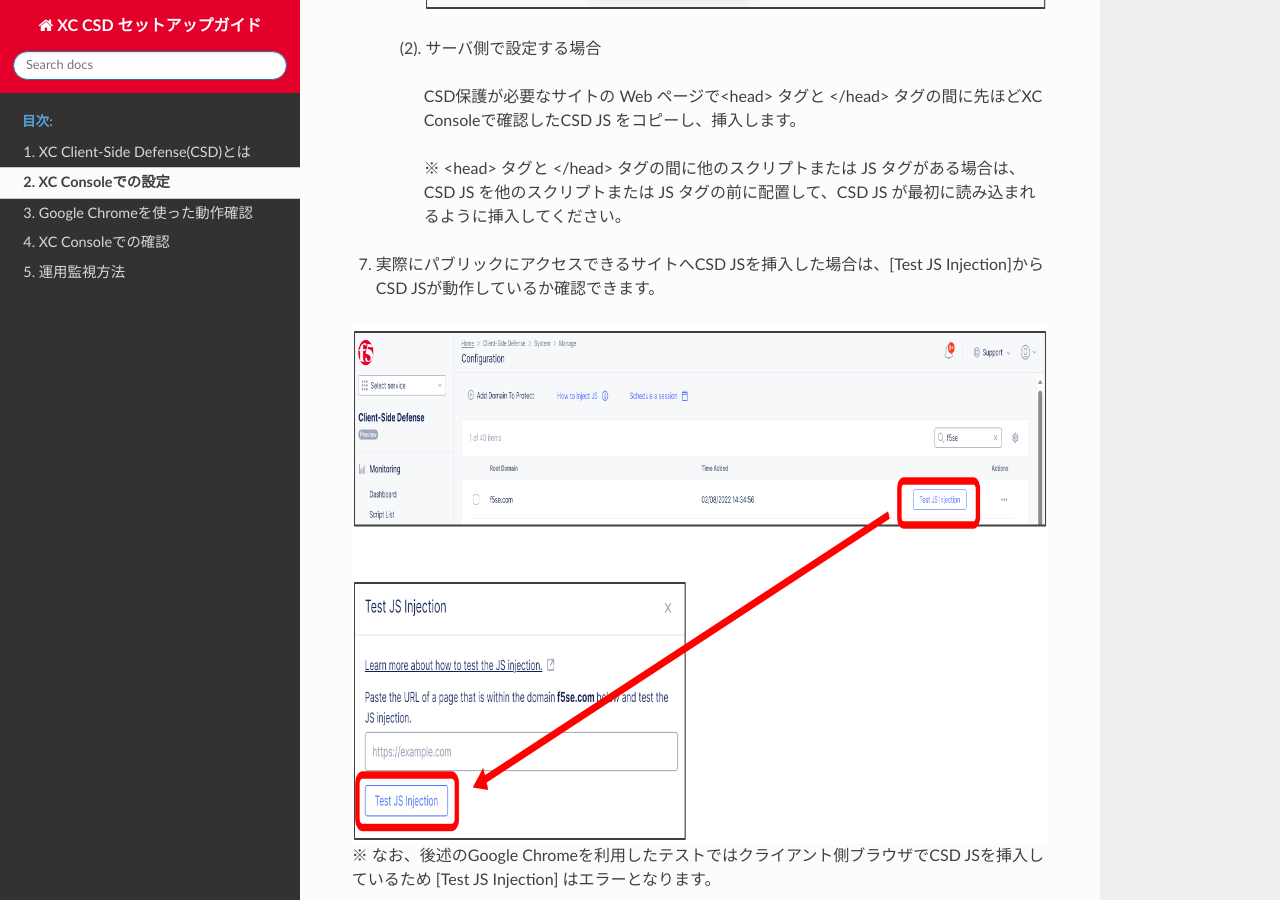
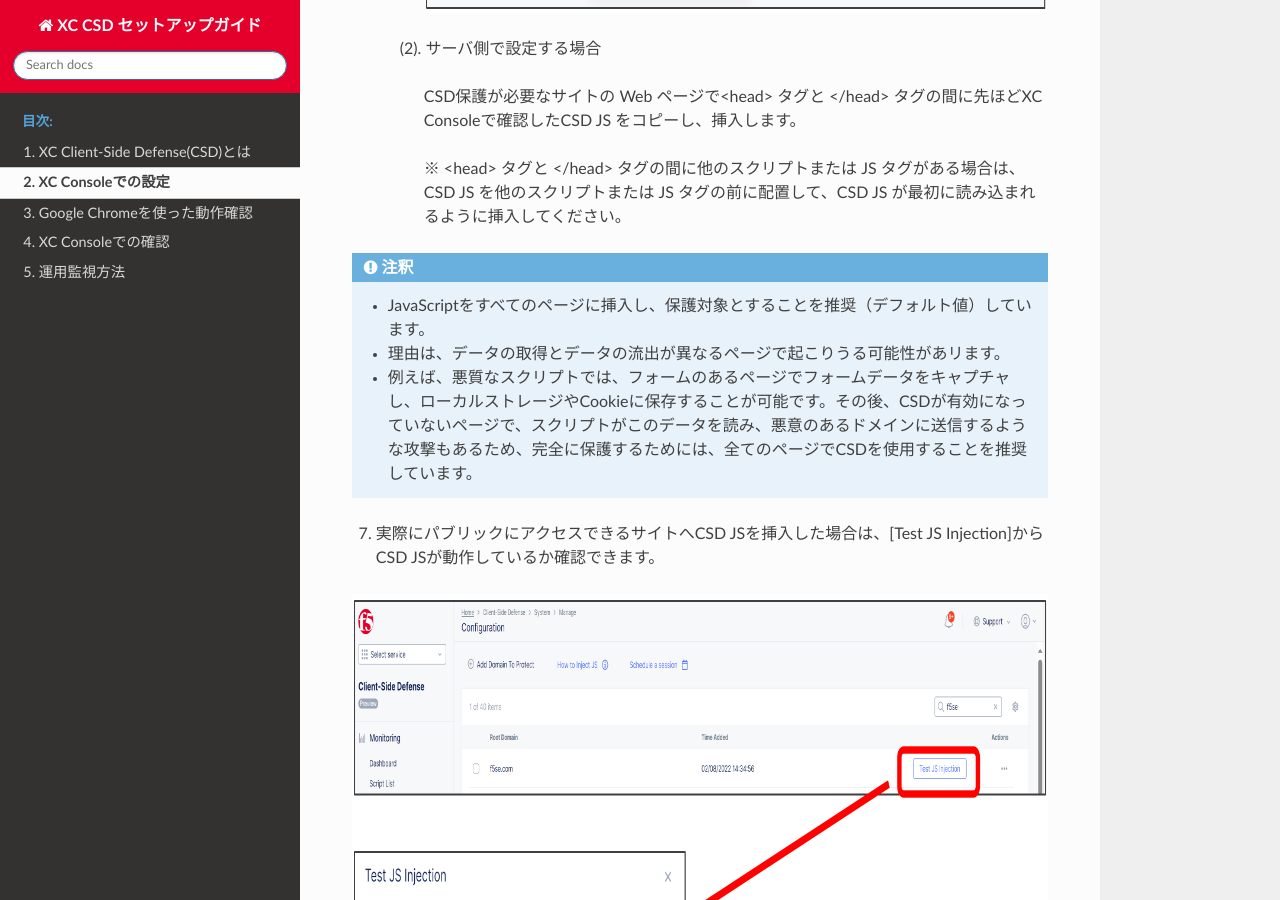
Before and after one commit to BeF5/f5j-xc-csd, a Sphinx documentation site: the page built from docs/module02/module02.rst, in a window 1280 px wide and 900 px high, scrolled down 4420 px. Built offline with Sphinx 7.4.7 and the Read the Docs theme 2.0.0, drawn with Linux system fonts in a browser that asks for light colours.

Commit message:
Update module02.rst

```diff
--- a/docs/module02/module02.rst
+++ b/docs/module02/module02.rst
@@ -77,6 +77,12 @@
       ※ <head> タグと </head> タグの間に他のスクリプトまたは JS タグがある場合は、CSD JS を他のスクリプトまたは JS タグの前に配置して、CSD JS が最初に読み込まれるように挿入してください。
 
 
+.. NOTE::
+   - JavaScriptをすべてのページに挿入し、保護対象とすることを推奨（デフォルト値）しています。
+   - 理由は、データの取得とデータの流出が異なるページで起こりうる可能性があリます。
+   - 例えば、悪質なスクリプトでは、フォームのあるページでフォームデータをキャプチャし、ローカルストレージやCookieに保存することが可能です。その後、CSDが有効になっていないページで、スクリプトがこのデータを読み、悪意のあるドメインに送信するような攻撃もあるため、完全に保護するためには、全てのページでCSDを使用することを推奨しています。
+
+
 7. 実際にパブリックにアクセスできるサイトへCSD JSを挿入した場合は、[Test JS Injection]からCSD JSが動作しているか確認できます。
 
 .. figure:: images/Picture6-2.png
```
Also changed, not shown: other parts of docs/module02/module02.rst (+0 -4 lines).
